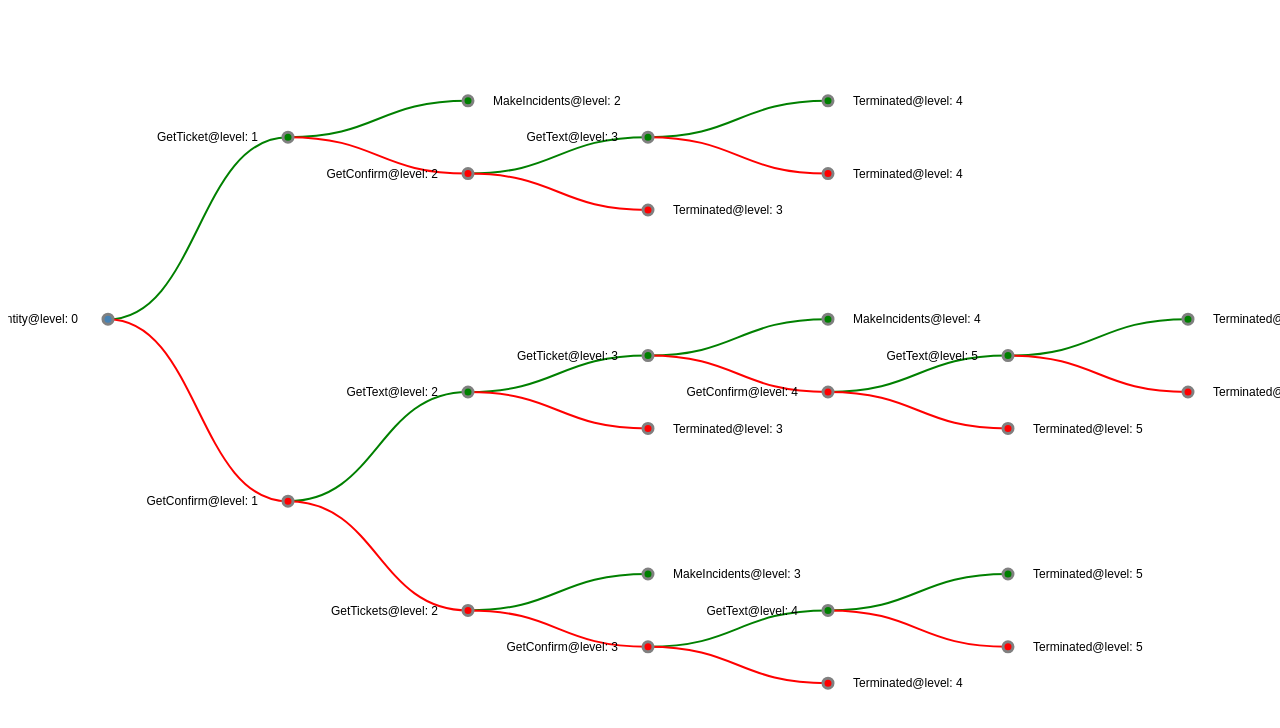
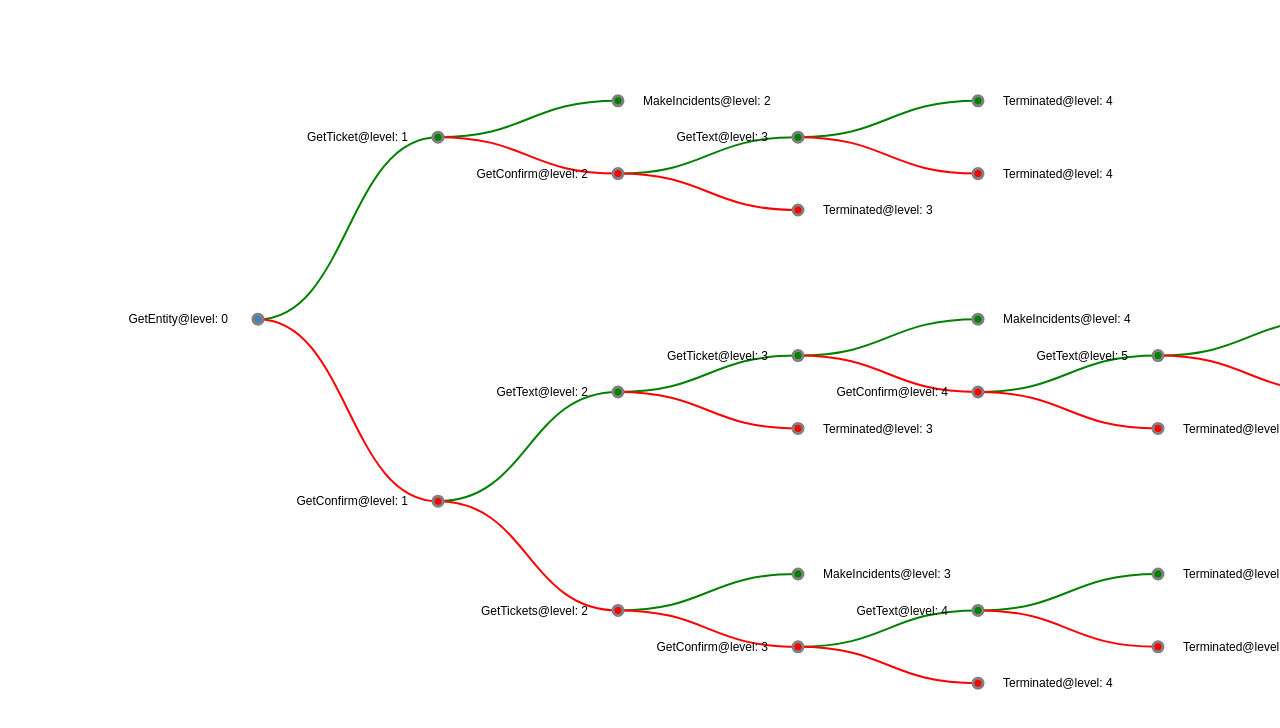
Before and after one commit to fuselabs/echobot, a website: page convs/ServiceDesk/index.html in a window 1280 px wide. Shown: the top 728 px of the page. Drawn offline with nearby package versions, Linux system fonts and the light colour scheme.

Commit message:
Update index.html

```diff
--- a/convs/ServiceDesk/index.html
+++ b/convs/ServiceDesk/index.html
@@ -123,7 +123,7 @@ buildTree(gTree,gjGetTicketStatusConv,"null",level);
 
 
 // ************** Generate the tree diagram	 *****************
-var margin = {top: 20, right: 20, bottom: 20, left: 100},
+var margin = {top: 20, right: 20, bottom: 20, left: 250},
 	width = 2000 - margin.right - margin.left,
 	height = 768 - margin.top - margin.bottom;
 
```
